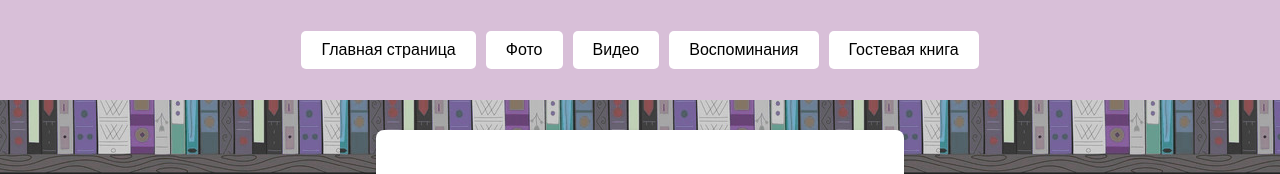
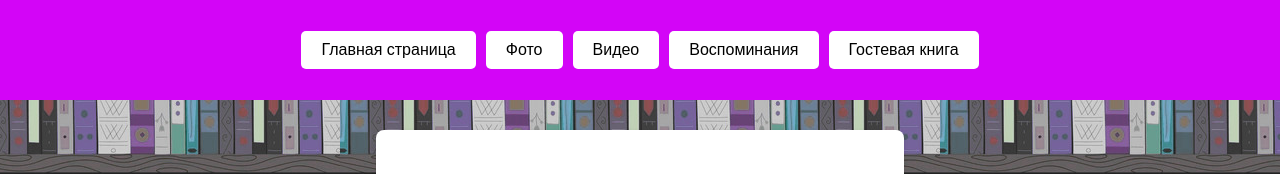
Before and after one commit to vladislavmalygin/kudasova, a React (Create React App) app in the folder frontend/kudasova/: page / in a window 1280 px wide. Shown: the top 174 px of the page. Built offline with nearby package versions, Linux system fonts and the light colour scheme.

Commit message:
color update

```diff
--- a/frontend/kudasova/src/App.css
+++ b/frontend/kudasova/src/App.css
@@ -1,7 +1,7 @@
 :root {
-    --primary-color: #D8BFD8; /* Основной цвет */
+    --primary-color: #d305f7; /* Основной цвет */
     --button-background: white; /* Цвет фона кнопки */
-    --button-hover-background: #DDA0DD; /* Цвет фона кнопки при наведении */
+    --button-hover-background: #df38fc; /* Цвет фона кнопки при наведении */
     --button-text-color: black; /* Цвет текста кнопки */
     --text-block-background: white; /* Цвет фона текстового блока */
     --text-block-shadow: rgba(0, 0, 0, 0.1); /* Тень для текстового блока */
```
